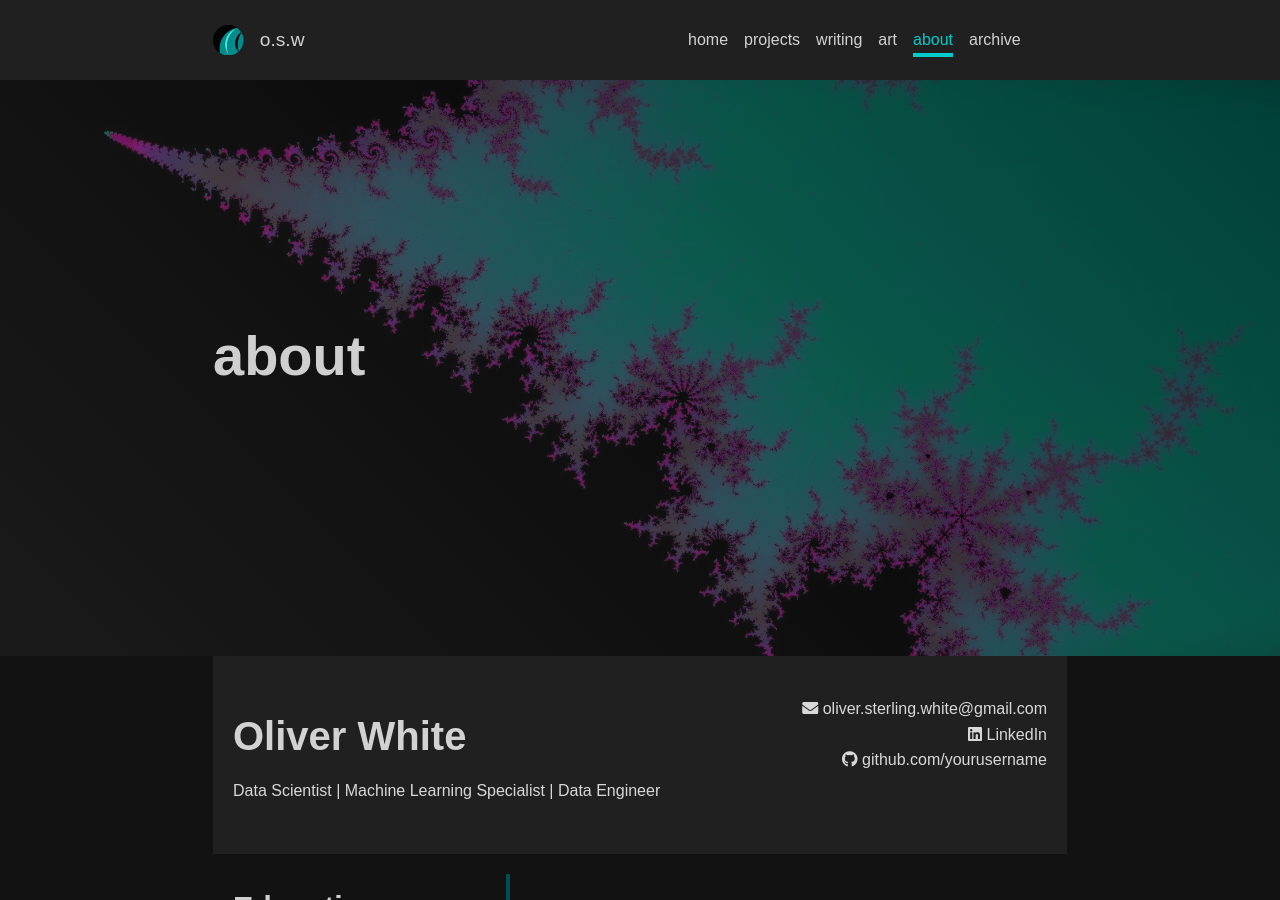
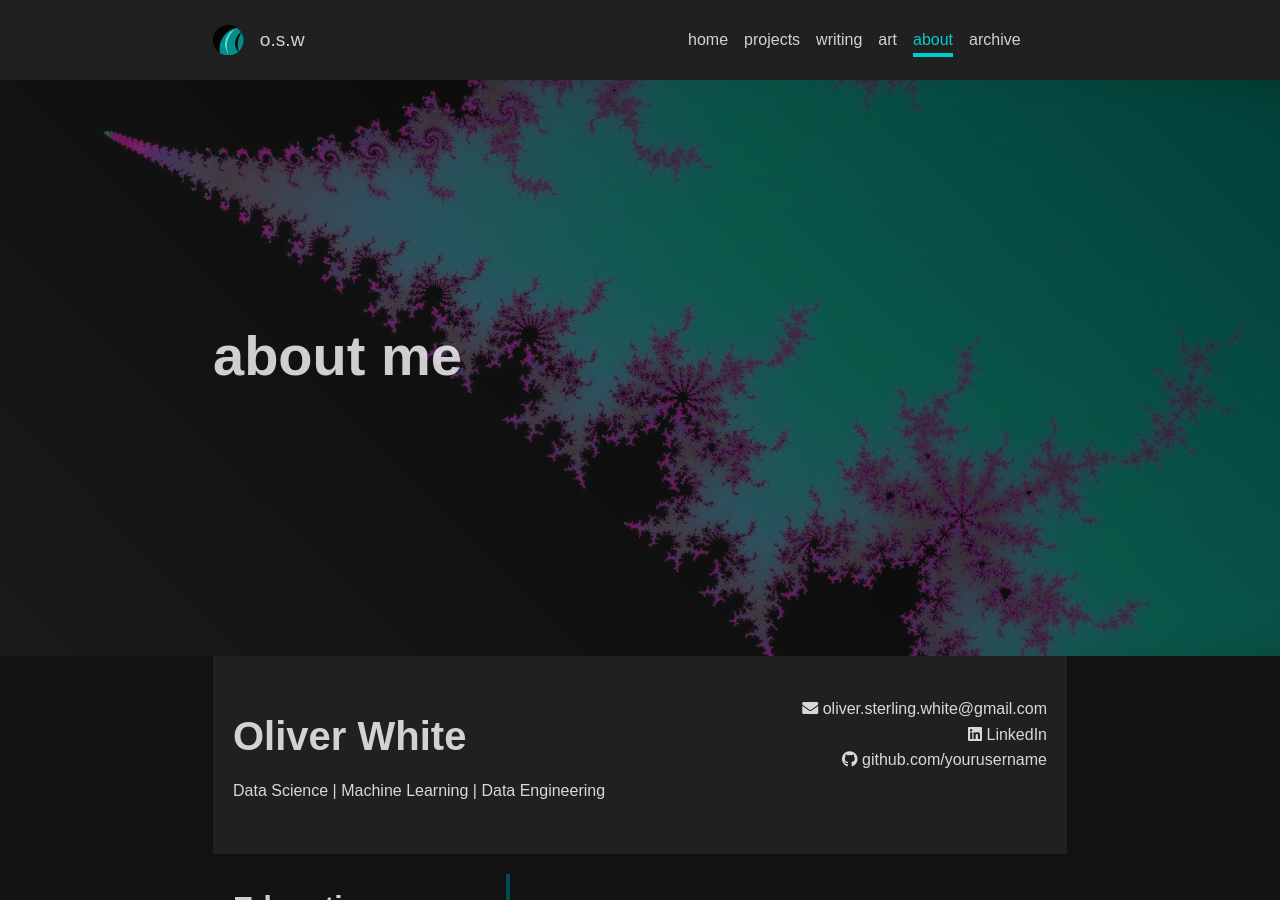
Before and after one commit to oliwhi/oliver_white, a Jekyll site: the page built from about.html, in a window 1280 px wide and 900 px high. Built offline with Jekyll 4.4.1, drawn with Linux system fonts in a browser that asks for light colours; nearby versions of some CDN libraries.

Commit message:
minor changes

```diff
--- a/about.html
+++ b/about.html
@@ -1,6 +1,6 @@
 ---
 layout: page
-title: about
+title: about me
 key: page-about
 show_title: true
 article_header:
@@ -74,7 +74,7 @@
     <div class="headline">
         <div class="headline-left">
             <h1>Oliver White</h1>
-            <p>Data Scientist | Machine Learning Specialist | Data Engineer</p>
+            <p>Data Science | Machine Learning | Data Engineering</p>
         </div>
         <div class="headline-right">
             <i class="fas fa-envelope"></i> oliver.sterling.white@gmail.com<br>
@@ -87,10 +87,10 @@
         <div class="left-column">
             <section class="education">
                 <h2>Education</h2>
-                <p><strong>BSc. Physics</strong></p>
+                <h4><strong>BSc. Physics</strong></h4>
                 <p>University of Calgary, 2020</p>
                 <br>
-                <p><strong>BSc. Natural Sciences</strong></p>
+                <h3><strong>BSc. Natural Sciences</strong></h3>
                 <h5>Conc. in Energy Scince & Mathematics</h5>
                 <p>University of Calgary, 2020</p>
             </section>
```
